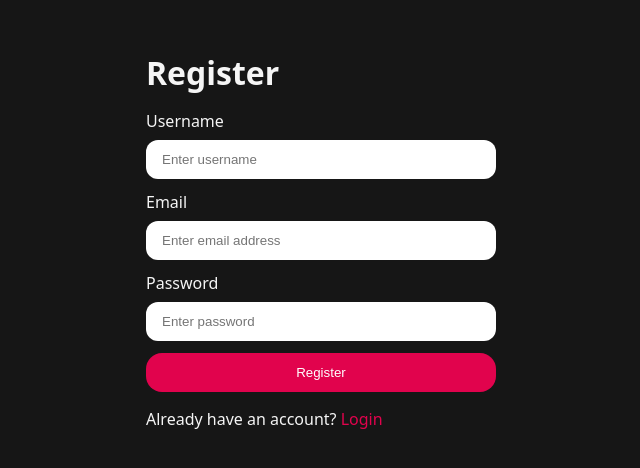
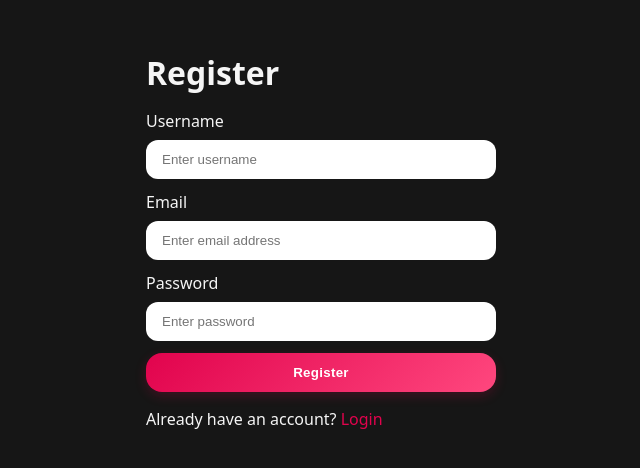
Before and after one commit to manishchdry08/ai-interview-assistant, a React (Vite) app in the folder Frontend/: page /register in a window 1280 px wide. Shown: the part 160-628 px from the top of the page, without its empty margins (319-959 px from the left). Built offline with nearby package versions, Linux system fonts and the light colour scheme; no server answers.

Commit message:
Add gradient styling and improve button interactions

```diff
--- a/Frontend/src/style/button.scss
+++ b/Frontend/src/style/button.scss
@@ -6,23 +6,27 @@
     padding-block: 0.75rem;
     border-radius: 1rem;
     cursor: pointer;
+    font-weight: 600;
+    letter-spacing: 0.3px;
 
     transition: all 0.3s ease-in-out;
 
     &.primary-button {
-        background-color: #e1034d;
+        background: linear-gradient(135deg, #e1034d, #ff477e);
         color: white;
+        box-shadow: 0 4px 12px rgba(225, 3, 77, 0.2);
     }
 
     &:hover:not(:disabled) {
-        filter: brightness(1.12);
-        transform: translateY(-2px);
-        box-shadow: 0 5px 15px rgba(225, 3, 77, 0.25);
+        filter: brightness(1.1);
+        transform: translateY(-3px);
+        box-shadow: 0 8px 20px rgba(225, 3, 77, 0.3);
     }
 
     &:disabled {
         cursor: not-allowed;
         opacity: 0.6;
+        box-shadow: none;
     }
 
     &:focus-visible {
@@ -31,7 +35,7 @@
     }
 
     &:active:not(:disabled) {
-        transform: scale(0.97);
-        box-shadow: none;
+        transform: translateY(-1px) scale(0.97);
+        box-shadow: 0 2px 6px rgba(225, 3, 77, 0.2);
     }
 }
```
